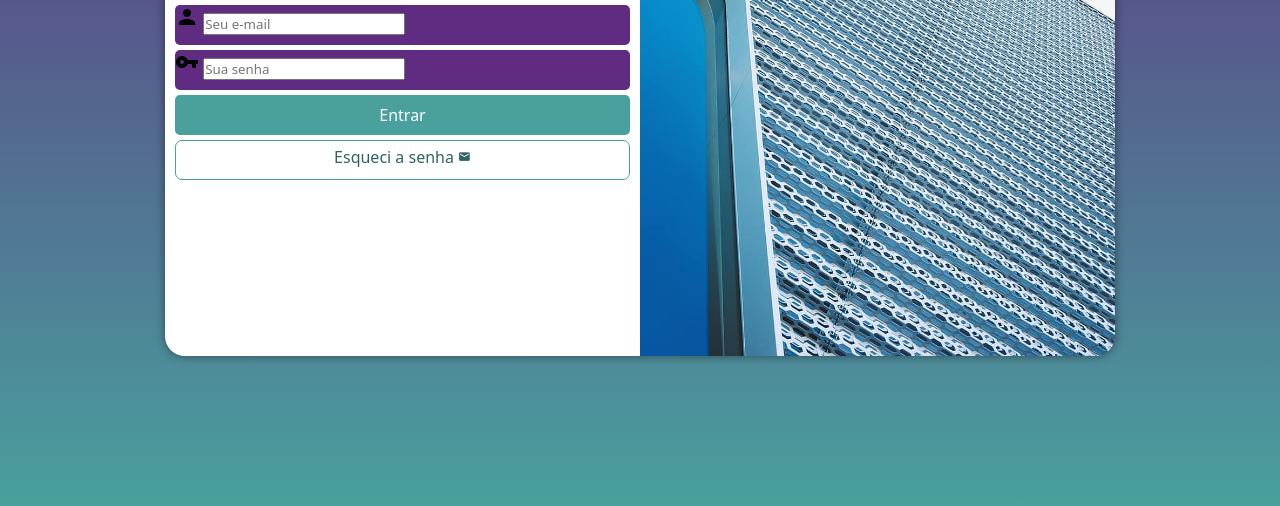
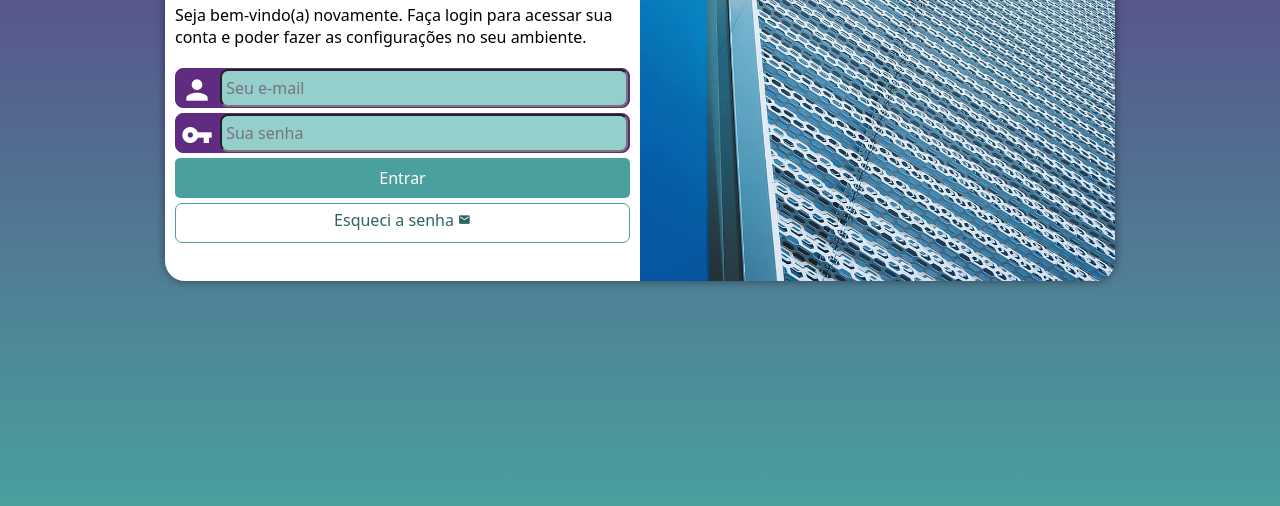
Before and after one commit to MarcusBretas/projeto-login, a plain HTML site: page index.html in a window 1280 px wide. Shown: the part 294-800 px from the top of the page. Drawn offline with Linux system fonts and the light colour scheme.

Commit message:
atualiza login

```diff
--- a/estilos/media-query.css
+++ b/estilos/media-query.css
@@ -16,6 +16,7 @@ Grande telas: acima de 1200px
 
   section#login {
     width: 80vw;
+    height: 280px;
   }
 
   section#login > div#imagem {
@@ -37,6 +38,7 @@ Grande telas: acima de 1200px
 
   section#login {
     width: 950px;
+    height: 350px;
   }
   section#login > div#imagem {
     float: right;
@@ -54,6 +56,7 @@ Grande telas: acima de 1200px
   }
 
   div#formulario > p {
-    font-size: 1.2em;
+    font-size: 1em;
+    margin: 20px 0px;
   }
 }
--- a/estilos/style.css
+++ b/estilos/style.css
@@ -31,7 +31,6 @@ section#login {
   position: absolute;
   top: 50%;
   left: 50%;
-  transform: translate(-50%, -50%);
   overflow: hidden;
 
   background-color: white;
@@ -40,6 +39,7 @@ section#login {
   border-radius: 20px;
   box-shadow: 0px 0px 10px rgba(0, 0, 0, 0.452);
 
+  transform: translate(-50%, -50%);
   transition: width 0.3s, height 0.3s;
   transition-timing-function: ease;
 }
@@ -68,15 +68,37 @@ div#formulario > p {
 
 form > div.campo {
   background-color: #5f2c82;
+  border: 1px solid #5f2c82;
   display: block;
   width: 100%;
   height: 40px;
-  border-radius: 5px;
+  border-radius: 8px;
   margin: 5px 0px;
 }
 
 div.campo > label {
   display: none;
+}
+
+div.campo > i {
+  color: white;
+  font-size: 2em;
+  width: 40px;
+  padding: 5px;
+}
+
+div.campo > input {
+  background-color: #94cfcd;
+  font-size: 1em;
+  width: calc(100% - 45px);
+  height: 100%;
+  border-radius: 8px;
+  padding: 4px;
+  transform: translateY(-12px);
+}
+
+div.campo input:focus-within {
+  background-color: white;
 }
 
 form > input[type="submit"] {
```
